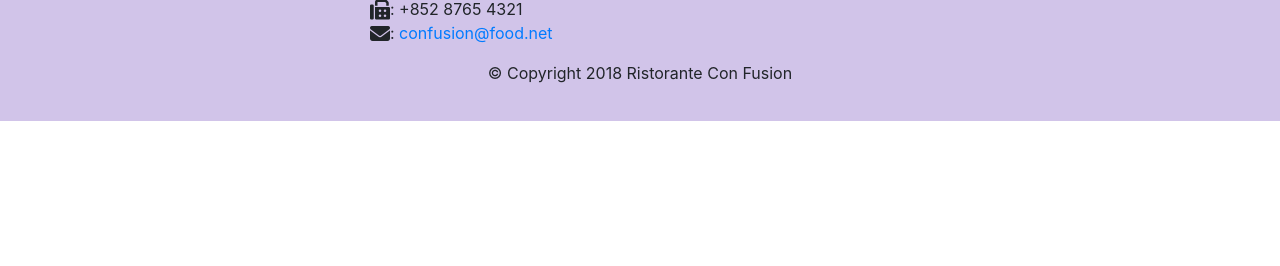
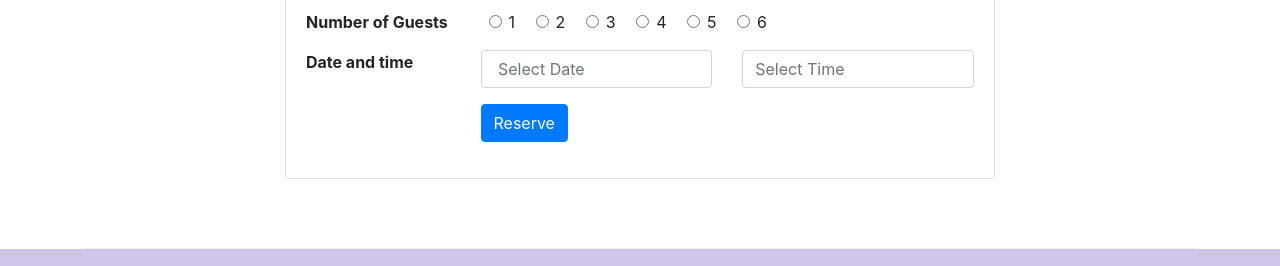
Before and after one commit to Shorjail/bootstrap4, a plain HTML site: page index.html in a window 1280 px wide. Shown: the part 1685-1951 px from the top of the page. Before the commit the page ends 1806 px from the top, so only its background shows below. Drawn offline with nearby package versions, Linux system fonts and the light colour scheme.

Commit message:
Assignment Updates

```diff
--- a/css/styles.css
+++ b/css/styles.css
@@ -51,3 +51,8 @@ footer .btn-social {
     padding-left: 20px;
     height: 30px;
 }
+
+.yellow-bg {
+
+    background-color: #fdc02f;
+}
--- a/index.html
+++ b/index.html
@@ -57,8 +57,13 @@
                     <h1>Ristorante con Fusion</h1>
                     <p>We take inspiration from the World's best cuisines, and create a unique fusion experience. Our lipsmacking creations will tickle your culinary senses!</p>
                 </div>
-                <div class="col-12 col-sm align-self-center">
+                <div class="col-12 col-sm-3 align-self-center text-center">
                     <img src="/img/logo.png" class="img-fluid"/>
+                </div>
+                <div class="col-12 col-sm-3 align-self-center">
+                    <button type="button" class="btn btn-warning btn-block" onclick="document.getElementById('Res').scrollIntoView();" >
+                       <strong>Reserve Table</strong>
+                    </button>
                 </div>
             </div>
         </div>
@@ -88,8 +93,17 @@
                 <h3>This Month's Promotions</h3>
             </div>
             <div class="col col-sm col-md">
-                <h2>Weekend Grand Buffet</h2>
-                <p>Featuring mouthwatering combinations with a choice of five different salads, six enticing appetizers, six main entrees and five choicest desserts. Free flowing bubbly and soft drinks. All for just $19.99 per person </p>
+                <div class="media">
+
+                    <div class="media-body">
+                        <h2 class="mt-0">Weekend Grand Buffet <span class="badge badge-danger">New</span></h2>
+                        <p>Featuring mouthwatering combinations with a choice of five different salads, six enticing appetizers, six main entrees and five choicest desserts. Free flowing bubbly and soft drinks. All for just $19.99 per person </p>
+                    </div>
+                    <img class="d-flex mr-3 im-thumbnail align-self-center"
+                    src="/img/buffet.png" alt="Uthap Pizza"/>
+
+                </div>
+
             </div>
         </div>
 
@@ -110,7 +124,85 @@
 
             </div>
         </div>
+
+        <div class="row row-content align-items-center" id="Res">
+
+            <div class="col-12 col-sm-8 mx-auto">
+
+                <div class="card">
+                    <div class="card-header yellow-bg text-white">
+                        <h2 >Reserve a Table</h2>
+                    </div>
+
+                    <div class="card-body">
+                        <form >
+                            <div class="form-group row">
+                                <div class="col-4 col-sm-3">
+                                    <strong>Number of Guests</strong>
+                                </div>
+                                <div class="col-8 col-sm-9">
+                                    <div class="form-check d-inline mx-3 mx-sm-2">
+                                        <input class="form-check-input" type="radio" name="radio" id="radio1">
+                                        <label class="form-check-label" for="radio1">1</label>
+                                    </div>
+                                    <div class="form-check d-inline mx-3 mx-sm-2 ">
+                                        <input class="form-check-input" type="radio" name="radio" id="radio2">
+                                        <label class="form-check-label" for="radio2">2</label>
+                                    </div>
+
+                                    <div class="form-check d-inline mx-3 mx-sm-2">
+                                        <input class="form-check-input" type="radio" name="radio" id="radio3">
+                                        <label class="form-check-label" for="radio3">3</label>
+                                    </div>
+                                    <div class="form-check d-inline mx-3 mx-sm-2">
+                                        <input class="form-check-input" type="radio" name="radio" id="radio4">
+                                        <label class="form-check-label" for="radio4">4</label>
+                                    </div>
+                                    <div class="form-check d-inline mx-3 mx-sm-2">
+                                        <input class="form-check-input" type="radio" name="radio" id="radio5">
+                                        <label class="form-check-label" for="radio5">5</label>
+                                    </div>
+                                    <div class="form-check d-inline mx-3 mx-sm-2">
+                                        <input class="form-check-input" type="radio" name="radio" id="radio6">
+                                        <label class="form-check-label" for="radio6">6</label>
+                                    </div>
+
+                                </div>
+
+
+                            </div>
+                            <div class="form-group row">
+                                <div class="col-4 col-sm-3">
+                                    <strong>Date and time</strong>
+                                </div>
+                                <div class="col-8 col-sm-9">
+                                    <div class="row">
+                                        <div class="col-12 col-sm-6">
+                                            <input type="text" onfocus="(this.type='date')" name="BookDate" id="BookDate" class="form-control" placeholder=" Select Date"/>
+                                        </div>
+                                        <div class="col-12 col-sm-6">
+                                            <input type="text" onfocus="(this.type='time')" name="BookTime" id="BookTime" class="form-control" placeholder="Select Time"/>
+                                        </div>
+                                    </div>
+
+                                </div>
+                            </div>
+
+                            <div class="form-group row">
+                                <div class="offset-0 offset-sm-3 col-12 col-sm-9">
+                                    <button type="submit" class="btn btn-primary">Reserve</button>
+                                </div>
+                            </div>
+
+                        </form>
+
+                    </div>
+                </div>
+            </div>
+
+        </div>
     </div>
+
 
     <footer class="footer">
         <div class="container">
```
